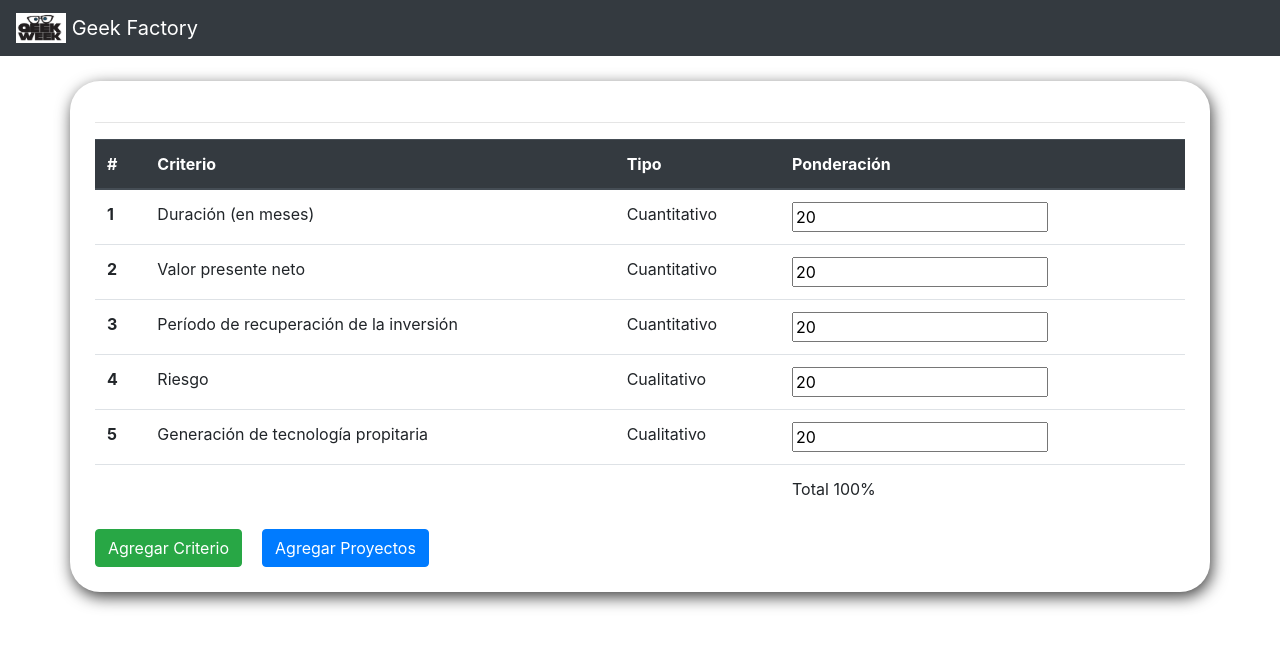
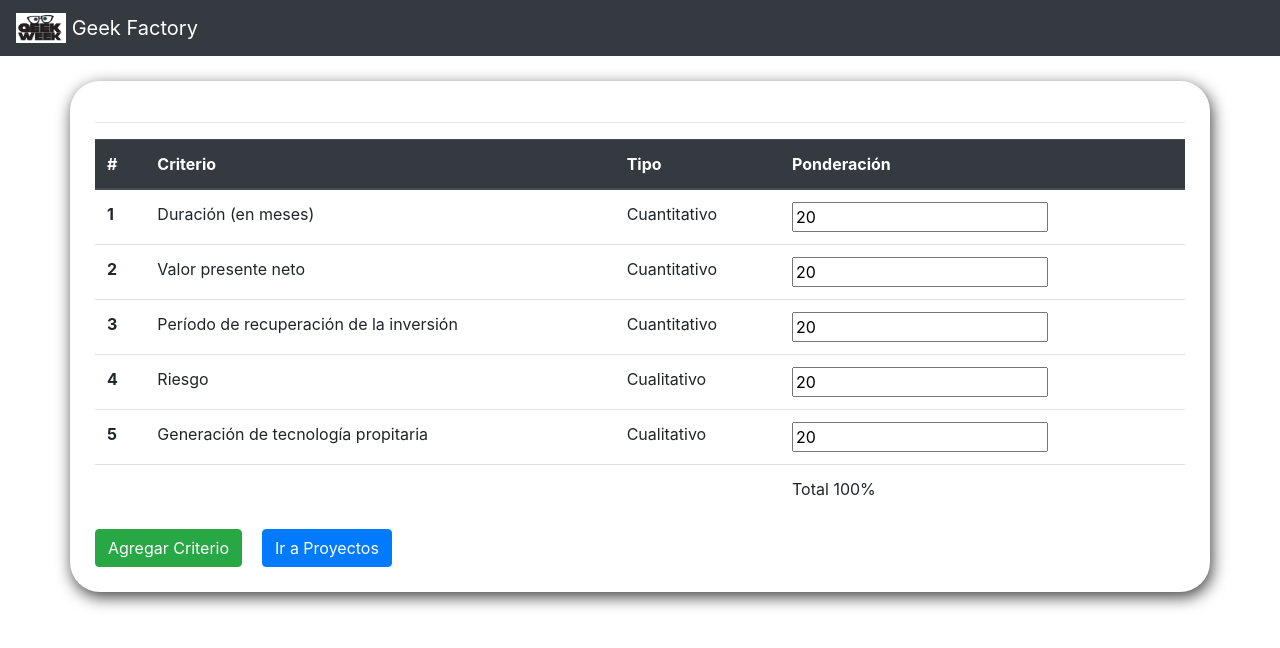
Before and after one commit to dcharua/GeekFactory, an Angular app: page / in a window 1280 px wide. Shown: the top 648 px of the page. Built offline with nearby package versions, Linux system fonts and the light colour scheme.

Commit message:
Asignar Valores

```diff
--- a/package.json
+++ b/package.json
@@ -26,6 +26,7 @@
     "core-js": "^2.5.4",
     "express": "^4.16.3",
     "jquery": "^3.3.1",
+    "nodemon": "^1.18.5",
     "path": "^0.12.7",
     "rxjs": "~6.2.0",
     "typescript": "~2.9.2",
--- a/src/app/criterios/criterio.model.ts
+++ b/src/app/criterios/criterio.model.ts
@@ -3,12 +3,14 @@ export class Criterio {
   public tipo: string;
   public ponderacion: number;
   public interpretacion: Interpetacion;
+  public valor: any;
 
-  constructor(nombre: string, tipo: string, ponderacion: number, interpretacion: Interpetacion) {
+  constructor(nombre: string, tipo: string, ponderacion: number, interpretacion: Interpetacion, valor:any) {
     this.nombre = nombre;
     this.tipo = tipo;
     this.ponderacion = ponderacion;
     this.interpretacion = interpretacion;
+    this.valor = valor;
   }
 }
 
--- a/src/app/criterios/criterios.component.css
+++ b/src/app/criterios/criterios.component.css
@@ -15,7 +15,9 @@
   display:none
 }
 
-#criterios{
+
+#criteriosProyectos{
+  display: none;
 }
 
 #addProyecto{
--- a/src/app/criterios/criterios.component.html
+++ b/src/app/criterios/criterios.component.html
@@ -1,3 +1,83 @@
+<div class="container box" id="criterios">
+  <hr>
+
+  <div class="alert alert-danger" id="error">
+    {{error}}
+  </div>
+  <div class="row">
+    <div class="col">
+      <table class="table">
+        <thead class="thead-dark">
+          <tr>
+            <th scope="col">#</th>
+            <th scope="col">Criterio</th>
+            <th scope="col">Tipo</th>
+            <th scope="col">Ponderación</th>
+          </tr>
+        </thead>
+        <tbody>
+          <tr *ngFor="let criterio of criterios; index as i">
+            <th scope="row">{{i + 1}}</th>
+            <td>{{ criterio.nombre }}</td>
+            <td>{{ criterio.tipo }}</td>
+            <td><input ng-validate="required" type="number" step="0.01" [(ngModel)]="criterio.ponderacion"
+                       (input)="calcCriPond()"
+            ></td>
+          </tr>
+
+          <tr>
+            <th scope="row"></th>
+            <td></td>
+            <td></td>
+            <td>Total {{total}}%</td>
+          </tr>
+        </table>
+    </div>
+  </div>
+  <div class="row">
+    <div class="col-12">
+      <button class="btn btn-success" (click) = "popAddCri()" >Agregar Criterio</button>
+      <button [disabled]="disabledSave" class="btn btn-primary" style="margin-left: 20px;" (click) = "goProyectos()" >Ir a Proyectos</button>
+    </div>
+  </div>
+</div>
+
+<div class="container" id="addCriterio">
+  <button type="button" class="close" aria-label="Close" (click) = "closeAddCri()">
+    <span class="close-btn " aria-hidden="true">&times;</span>
+  </button>
+    <form >
+      <div class="form-group">
+        <label for="criterio">Criterio</label>
+        <input ng-validate="required"  type="text" class="form-control" id="criterio" #criterioInput >
+      </div>
+      <div class="form-group">
+        <label for="tipo">Tipo</label>
+        <select id="tipo" class="form-control" #tipoInput>
+          <option selected>Cuantitativo</option>
+          <option> Cualitativo</option>
+        </select>
+      </div>
+      <div class="form-group">
+        <label for="interpretacion">Interpretación</label>
+        <select id="interpretacion" class="form-control" #interpretacionInput>
+          <option selected>Mayor</option>
+          <option>Menor</option>
+        </select>
+      </div>
+      <div class="form-group">
+        <label for="ponderacion">Ponderación</label>
+        <input ng-validate="required" type="number" class="form-control" id="ponderacion" #ponderacionInput>
+      </div>
+      <span (click) ="addCri()" class="btn btn-success">Agregar</span>
+      <!-- <span (mouseover)="help=true" (mouseout)="help=false" class="btn btn-info"> Ayuda</span>
+      <div class="help" *ngIf="help">
+        <p>Eliga </p>
+      </div> -->
+    </form>
+</div>
+
+
 <div class="container box" id="proyectos">
   <hr>
   <div class="row">
@@ -24,6 +104,8 @@
   <div class="row">
     <div class="col-12">
       <button class="btn btn-success" (click) = "popAddPro()" >Agregar Proyecto</button>
+      <span style="margin-left: 20px;" (click) ="goCriPro()" class="btn btn-info">Asignar Valores</span>
+      <span style="margin-left: 20px;" (click) ="backCri()" class="btn btn-danger">Regresar a Criterios</span>
     </div>
   </div>
 </div>
@@ -35,102 +117,59 @@
     <form >
       <div class="form-group">
         <label for="criterio">Nombre</label>
-        <input type="text" class="form-control" id="nombre" #proyectoNombre >
+        <input ng-validate="required" type="text" class="form-control" id="nombre" #proyectoNombre >
       </div>
       <div class="form-group">
         <label for="costo">Costo</label>
-          <input type="text" class="form-control" id="costo" #proyectoCosto >
+          <input ng-validate="required"  type="text" class="form-control" id="costo" #proyectoCosto >
       </div>
       <div class="form-group">
         <label for="descripcion">Descripción</label>
         <textarea rows=3 type="text" class="form-control" id="descripcion" #proyectoDescripcion></textarea>
       </div>
       <span (click) ="addPro()" class="btn btn-success">Agregar</span>
-      <!-- <span (mouseover)="help=true" (mouseout)="help=false" class="btn btn-info"> Ayuda</span>
-      <div class="help" *ngIf="changeText">
-        <p>Eliga </p>
-      </div> -->
     </form>
 </div>
 
 
 
-
-<div class="container box" id="criterios">
+<div class="container box" id="criteriosProyectos">
   <hr>
-
-  <div class="alert alert-danger" id="error">
-    {{error}}
-  </div>
   <div class="row">
     <div class="col">
       <table class="table">
-        <thead class="thead-dark">
+        <thead class="thead-dark"  >
           <tr>
-            <th scope="col">#</th>
-            <th scope="col">Criterio</th>
-            <th scope="col">Tipo</th>
-            <th scope="col">Ponderación</th>
+            <th> Nombre</th>
+            <th *ngFor="let criterio of criterios" scope="col">{{ criterio.nombre | slice:0:25}}</th>
           </tr>
         </thead>
         <tbody>
-          <tr *ngFor="let criterio of criterios; index as i">
-            <th scope="row">{{i + 1}}</th>
-            <td>{{ criterio.nombre }}</td>
-            <td>{{ criterio.tipo }}</td>
-            <td><input type="number" step="0.01" [(ngModel)]="criterio.ponderacion"
-                       (input)="calcCriPond()"
-            ></td>
-          </tr>
-
-          <tr>
-            <th scope="row"></th>
-            <td></td>
-            <td></td>
-            <td>Total {{total}}%</td>
+          <tr *ngFor="let proyecto of proyectos">
+            <td>{{ proyecto.nombre }}</td>
+            <td *ngFor= "let criterio of proyecto.criterios" >
+              <ng-template [ngIf]="criterio.tipo === 'Cuantitativo'"  [ngIfElse]="Cualitativo">
+                <input ng-validate="required" style="width: 100%" [value]='criterios.valor' [(ngModel)]="criterio.valor">
+              </ng-template>
+              <ng-template #Cualitativo>
+                <select ng-validate="required" [(ngModel)]="criterio.valor" class="form-control">
+                  <option selected>Muy Alto</option>
+                  <option> Alto</option>
+                  <option> Medio</option>
+                  <option> Bajo</option>
+                  <option> Muy Bajo</option>
+                </select>
+              </ng-template>
+            </td>
           </tr>
         </table>
+        <div class="row">
+          <div class="col-12">
+            <span (click) ="addCriPro()" class="btn btn-success">Continuar</span>
+            <span style="margin-left: 20px;" (click) ="backPro()" class="btn btn-danger">Regresar a Proyectos</span>
+          </div>
+        </div>
     </div>
   </div>
-  <div class="row">
-    <div class="col-12">
-      <button class="btn btn-success" (click) = "popAddCri()" >Agregar Criterio</button>
-      <button [disabled]="disabledSave" class="btn btn-primary" style="margin-left: 20px;" (click) = "goProyectos()" >Agregar Proyectos</button>
-    </div>
-  </div>
+
 </div>
-
-<div class="container" id="addCriterio">
-  <button type="button" class="close" aria-label="Close" (click) = "closeAddCri()">
-    <span class="close-btn " aria-hidden="true">&times;</span>
-  </button>
-    <form >
-      <div class="form-group">
-        <label for="criterio">Criterio</label>
-        <input type="text" class="form-control" id="criterio" #criterioInput >
-      </div>
-      <div class="form-group">
-        <label for="tipo">Tipo</label>
-        <select id="tipo" class="form-control" #tipoInput>
-          <option selected>Cuantitativo</option>
-          <option> Cualitativo</option>
-        </select>
-      </div>
-      <div class="form-group">
-        <label for="interpretacion">Interpretación</label>
-        <select id="interpretacion" class="form-control" #interpretacionInput>
-          <option selected>Mayor</option>
-          <option>Menor</option>
-        </select>
-      </div>
-      <div class="form-group">
-        <label for="ponderacion">Ponderación</label>
-        <input type="number" class="form-control" id="ponderacion" #ponderacionInput>
-      </div>
-      <span (click) ="addCri()" class="btn btn-success">Agregar</span>
-      <!-- <span (mouseover)="help=true" (mouseout)="help=false" class="btn btn-info"> Ayuda</span>
-      <div class="help" *ngIf="changeText">
-        <p>Eliga </p>
-      </div> -->
-    </form>
-</div>
--- a/src/app/criterios/criterios.component.ts
+++ b/src/app/criterios/criterios.component.ts
@@ -24,19 +24,20 @@ export class CriteriosComponent implements OnInit {
   disabledSave = false;
 
   criterios: Criterio[] = [
-    new Criterio('Duración (en meses)', 'Cuantitativo', 20, Interpetacion.mayor),
-    new Criterio('Valor presente neto', 'Cuantitativo', 20, Interpetacion.mayor),
-    new Criterio('Período de recuperación de la inversión ', 'Cuantitativo', 20, Interpetacion.mayor),
-    new Criterio('Riesgo', 'Cualitativo', 20, Interpetacion.mayor),
-    new Criterio('Generación de tecnología propitaria', 'Cualitativo', 20, Interpetacion.mayor)
+    new Criterio('Duración (en meses)', 'Cuantitativo', 20, Interpetacion.mayor, 5000),
+    new Criterio('Valor presente neto', 'Cuantitativo', 20, Interpetacion.mayor, 200),
+    new Criterio('Período de recuperación de la inversión ', 'Cuantitativo', 20, Interpetacion.mayor, 'mayor'),
+    new Criterio('Riesgo', 'Cualitativo', 20, Interpetacion.mayor, null),
+    new Criterio('Generación de tecnología propitaria', 'Cualitativo', 20, Interpetacion.mayor, null)
   ];
 
-  proyectos: Proyecto[] = [new Proyecto('GeekFactory', '10000', 'Administrador de Proyectos')];
+  proyectos: Proyecto[] = [new Proyecto('GeekFactory', '10000', 'Administrador de Proyectos', this.criterios)];
 
   constructor() {
   }
 
   ngOnInit() {
+
   }
 
   popAddPro() {
@@ -58,10 +59,10 @@ export class CriteriosComponent implements OnInit {
 
   addPro() {
     this.proyectos.push(new Proyecto(this.proyectoNombre.nativeElement.value,
-      this.proyectoCosto.nativeElement.value, this.proyectoDescripcion.nativeElement.value));
+      this.proyectoCosto.nativeElement.value, this.proyectoDescripcion.nativeElement.value, this.criterios));
     this.closeAddPro();
-    // $('#proyectos').css({'display': 'none'});
-    // $('#criterios').fadeIn();
+    $('#proyectos').css({'display': 'none'});
+    $('#criteriosProyectos').fadeIn();
   }
 
   addCri() {
@@ -77,9 +78,28 @@ export class CriteriosComponent implements OnInit {
       interpretacion = Interpetacion.menor;
     }
     this.criterios.push(new Criterio(this.criterioInput.nativeElement.value, this.tipoInput.nativeElement.value,
-      ponderacion, interpretacion));
+      ponderacion, interpretacion, null));
     this.calcCriPond();
     this.closeAddCri();
+  }
+
+  backCri(){
+    $('#proyectos').css({'display': 'none'});
+    $('#criterios').fadeIn();
+  }
+
+  goCriPro(){
+    $('#proyectos').css({'display': 'none'});
+    $('#criteriosProyectos').fadeIn();
+  }
+
+  backPro(){
+    $('#criteriosProyectos').css({'display': 'none'});
+    $('#proyectos').fadeIn();
+  }
+  addCriPro(){
+    //Falta Validar los inputs
+    console.log(this.proyectos[0].criterios[0].valor)
   }
 
   calcCriPond() {
--- a/src/app/criterios/proyecto.model.ts
+++ b/src/app/criterios/proyecto.model.ts
@@ -4,12 +4,12 @@ export class Proyecto {
   public nombre: string;
   public descripcion: string
   public presupuesto: string;
-//  public criterios: Criterio;
+  public criterios: Criterio[];
 
-  constructor(nombre: string, presupuesto: string, descripcion: string) {
+  constructor(nombre: string, presupuesto: string, descripcion: string, criterios: Criterio[]) {
     this.nombre = nombre;
     this.presupuesto = presupuesto;
     this.descripcion = descripcion;
-    //this.criterios = criterios;
+    this.criterios = criterios;
   }
 }
```
Also changed, not shown: 1 other file (tests, documents, lock files or other folders).
